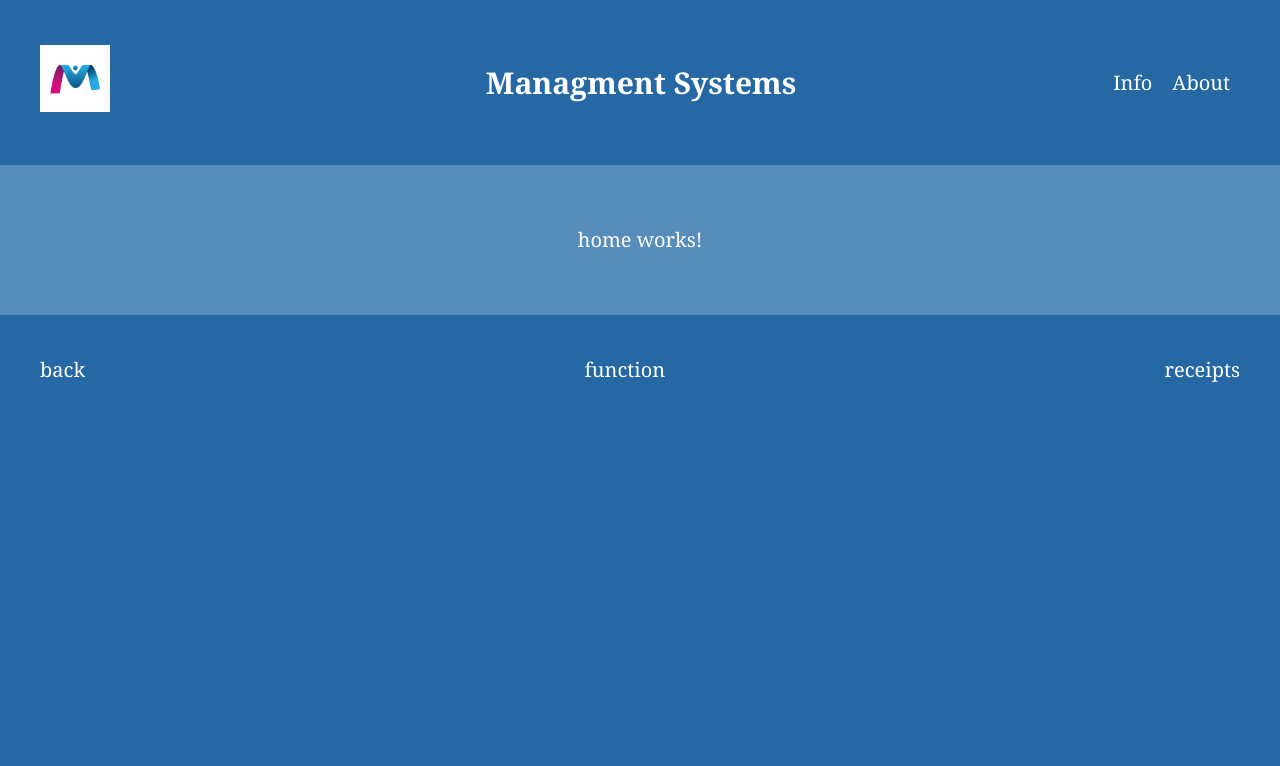
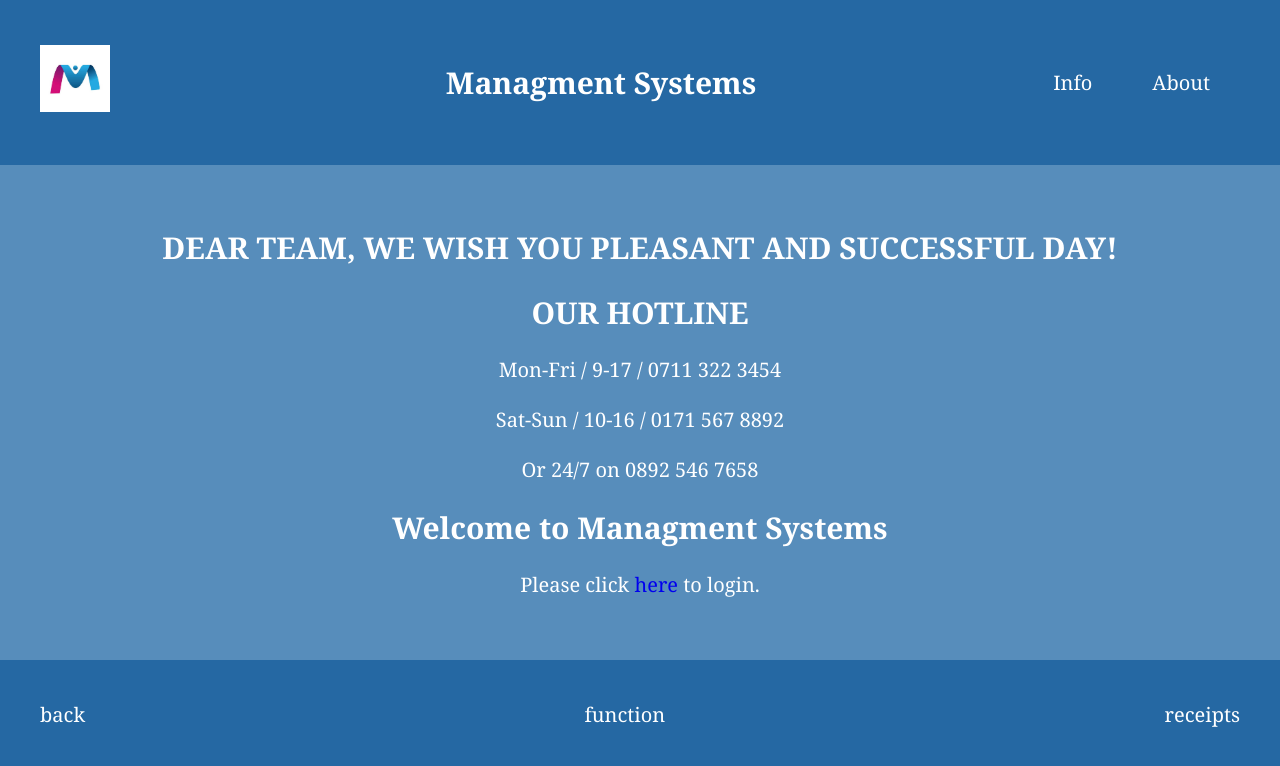
Before and after one commit to lsvelikov/TillApp, an Angular app: page / in a window 1280 px wide. Shown: the top 766 px of the page. Built offline with nearby package versions, Linux system fonts and the light colour scheme.

Commit message:
fixing home and login component

```diff
--- a/src/app/app.component.css
+++ b/src/app/app.component.css
@@ -10,5 +10,5 @@
 .site-section.banner {
     background: rgb(87, 141, 187);
     color: white;
-    text-align: center;
+    /* text-align: center; */
 }
--- a/src/app/header/header.component.css
+++ b/src/app/header/header.component.css
@@ -16,7 +16,7 @@
 
 .site-header nav li {
     list-style: none outside;
-    padding: 0 0.5em;
+    padding: 0 1.5em;
 }
 
 img {
--- a/src/app/home/home.component.css
+++ b/src/app/home/home.component.css
@@ -0,0 +1,11 @@
+.home {
+    text-align: center;
+}
+
+a {
+    text-decoration: none;
+}
+
+a:hover{
+    color: rgb(152, 86, 86);
+}
--- a/src/app/home/home.component.html
+++ b/src/app/home/home.component.html
@@ -1 +1,9 @@
-<p>home works!</p>
+<div class="home">
+    <h1>DEAR TEAM, WE WISH YOU PLEASANT AND SUCCESSFUL DAY!</h1>
+    <h2>OUR HOTLINE</h2>
+    <p>Mon-Fri / 9-17 / 0711 322 3454</p>
+    <p>Sat-Sun / 10-16 / 0171 567 8892</p>
+    <p>Or 24/7 on 0892 546 7658</p>
+    <h1>Welcome to Managment Systems</h1>
+    <p>Please click <a routerLink="login">here</a> to login.</p>
+</div>
--- a/src/app/home/home.component.ts
+++ b/src/app/home/home.component.ts
@@ -1,9 +1,10 @@
 import { Component } from '@angular/core';
+import { RouterLink } from '@angular/router';
 
 @Component({
   selector: 'app-home',
   standalone: true,
-  imports: [],
+  imports: [RouterLink],
   templateUrl: './home.component.html',
   styleUrl: './home.component.css'
 })
--- a/src/app/login/login.component.html
+++ b/src/app/login/login.component.html
@@ -3,8 +3,9 @@
     <p id="input">
         <label for="password">Password</label>
         <input type="text" id="password" name="password" [(ngModel)]="enteredPassword">
+        <app-button title="Submit"></app-button>
     </p>
 
-    <app-button title="Submit"></app-button>
+
 
 </form>
```
Also changed, not shown: src/app/app.routes.ts (+6 -1 lines), src/app/login/login.component.css (line endings or trailing spaces).
